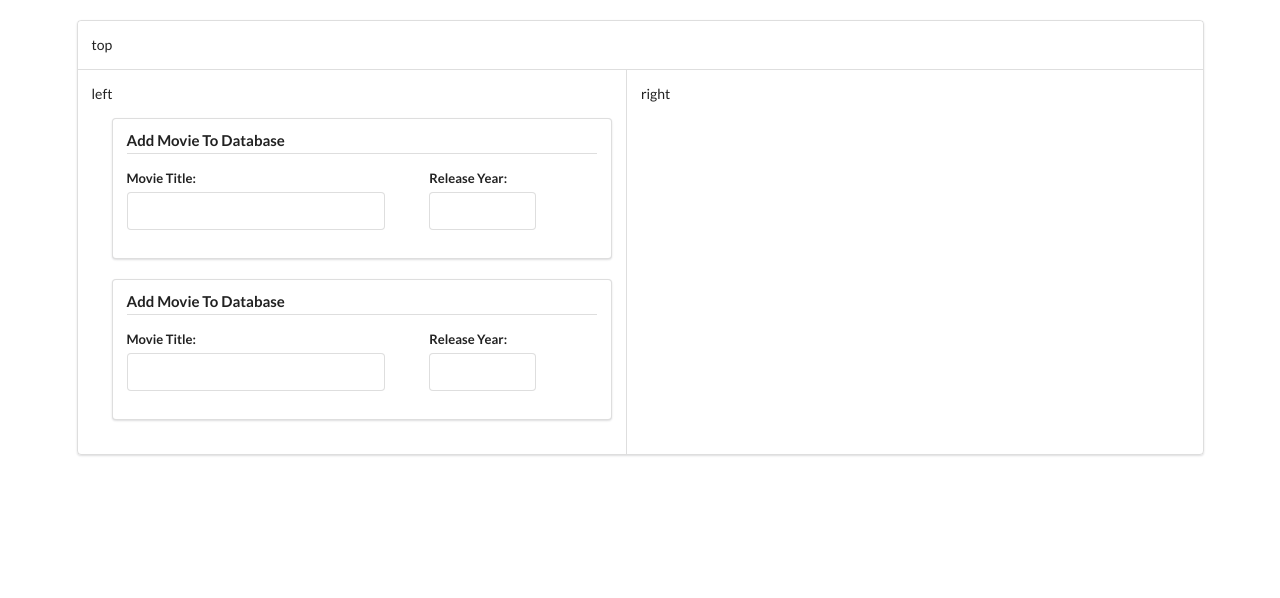
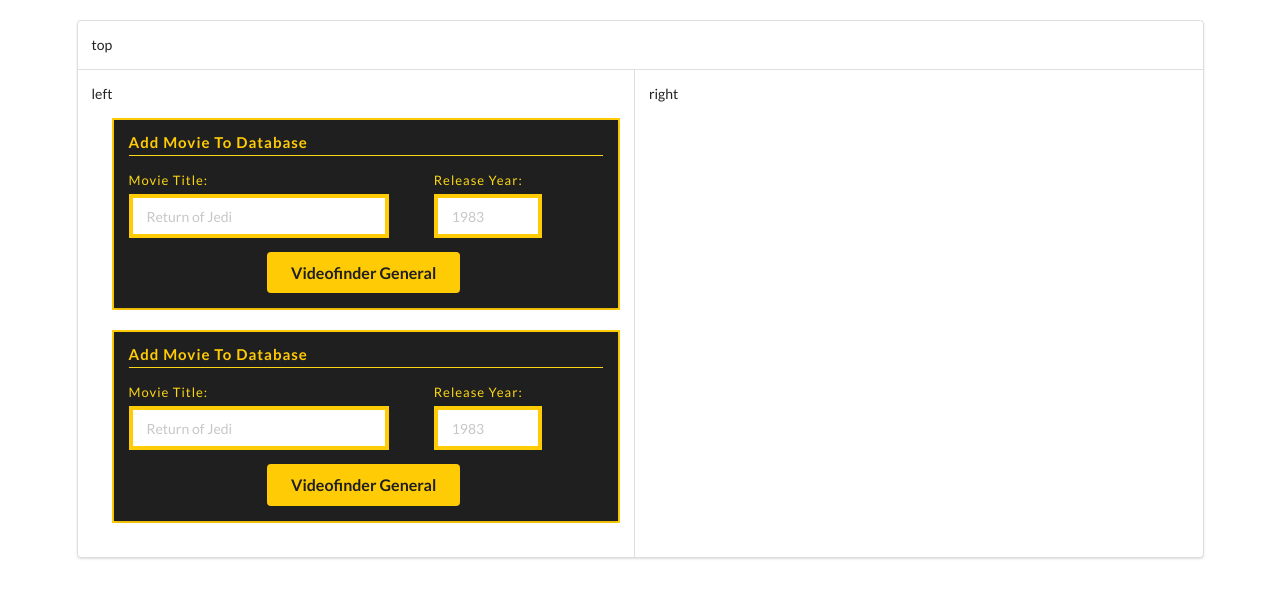
Before and after one commit to salter19/videoDrome-front, a React (Create React App) app: page / in a window 1280 px wide. Shown: the top 598 px of the page. Built offline with nearby package versions, Linux system fonts and the light colour scheme.

Commit message:
Refactor SearchOMDB: do search only by button click.

```diff
--- a/src/components/SearchOMDB.js
+++ b/src/components/SearchOMDB.js
@@ -1,7 +1,7 @@
 import './../style/SearchOMDB.css';
 import React, { useState, useEffect } from 'react';
 import axios from 'axios';
-import AddForm from './AddMovieForm'
+// import AddForm from './AddMovieForm'
 
 const _url = 'http://localhost:8080/movieDB/omdb/'
 
@@ -13,6 +13,7 @@ const SearchOMDB = () => {
 
   console.log(results);
 
+  /*
   useEffect(() => {
     const func = async () => {
       const { data } = await axios.get(`${_url}${title}/${year}`);
@@ -26,18 +27,34 @@ const SearchOMDB = () => {
     }
 
   }, [title, year]);
+  */
+
+  const onButtonClick = () => {
+    (async() => {
+
+      if (title && year) {
+        const { data } = await axios.get(`${_url}${title}/${year}`);
+        setResults(data);
+      } else if (title) {
+        const { data } = await axios.get(`${_url}${title}`);
+        setResults(data);
+      }
+    })();
+  }
 
   return (
     <div className="omdb">
-      <div className="ui segment">
-        <h4 className="ui dividing header">Add Movie To Database</h4>
+      <div className="omdb ui segment">
+        <h4 className="omdb ui dividing header">Add Movie To Database</h4>
         <div className="ui form">
           <div className="two fields">
 
             <div className="nine wide field">
-              <label>Movie Title:</label>
+              <label className="title label">Movie Title:</label>
               <input
                 className="input"
+                type="text"
+                placeholder="Return of Jedi"
                 value={title}
                 onChange={e => setTitle(e.target.value)}
               />
@@ -46,15 +63,27 @@ const SearchOMDB = () => {
             <div className="one wide field"></div>
 
             <div className="four wide field">
-              <label>Release Year:</label>
+              <label className="year label">Release Year:</label>
               <input
                 className="input"
+                type="text"
+                placeholder="1983"
                 value={year}
                 onChange={e => setYear(e.target.value)}
               />
             </div>
 
           </div>
+
+          <div className="button center">
+            <button
+              className="ui button"
+              onClick={onButtonClick}
+            >
+              Videofinder General
+            </button>
+          </div>
+
         </div>
       </div>
     </div>
--- a/src/style/SearchOMDB.css
+++ b/src/style/SearchOMDB.css
@@ -2,4 +2,55 @@
   margin-left: 20px;
   margin-bottom: 20px;
   align-content: center;
+  border: 2px solid #ffcb05;
+  background-color: #1f1f1f;
 }
+
+.omdb.ui.segment {
+  background-color: #1f1f1f;
+}
+.omdb.ui.dividing.header {
+  color: #ffcb05;
+  font-weight: bold;
+  letter-spacing: 1px;
+  border-bottom: 1px solid #fbd616;
+}
+
+.ui.form .field>label {
+  color: #fbd616;
+  letter-spacing: 1px;
+  font-weight: 500;
+}
+
+.ui.form input[type=text] {
+  border: 4px solid #ffcb05;
+  border-radius: 0px;
+}
+
+.ui.form input[type=text]:focus {
+  border: 2px solid #fbd616;
+  border-radius: 0px;
+  -webkit-appearance: none;
+  -moz-appearance: none;
+}
+
+.button.center {
+  display: flex;
+  justify-content: center;
+  align-items: center;
+}
+.ui.button {
+  background-color: #ffcb05;
+  color: #1f1f1f;
+  font-weight: bold;
+  font-size: 16px;
+  transition-duration: 0.2s;
+}
+.ui.button:hover {
+  background-color: #b38f00;
+  color: #1f1f1f;
+}
+::selection {
+  background-color: #fbd616;
+  color: #1f1f1f;
+}
```
